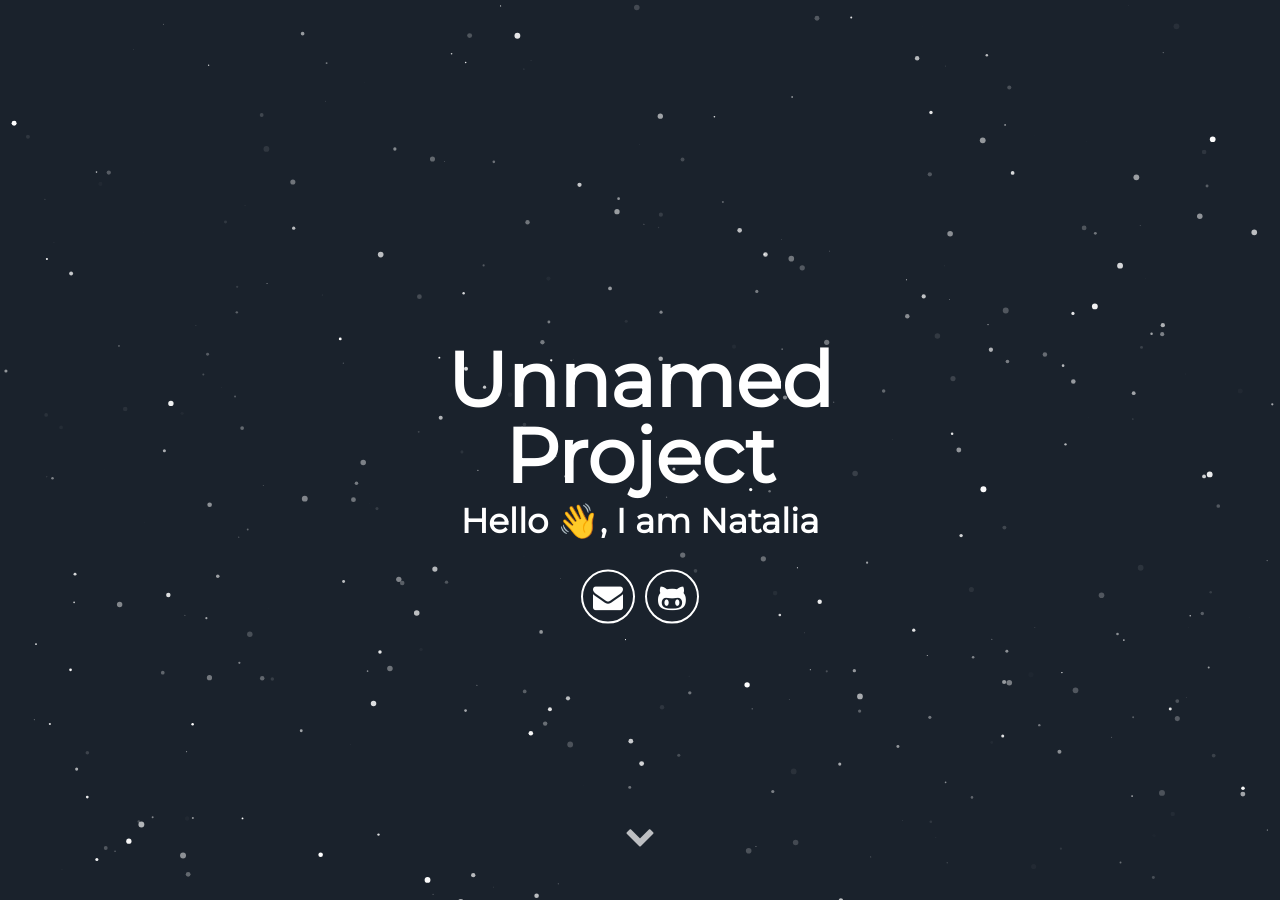
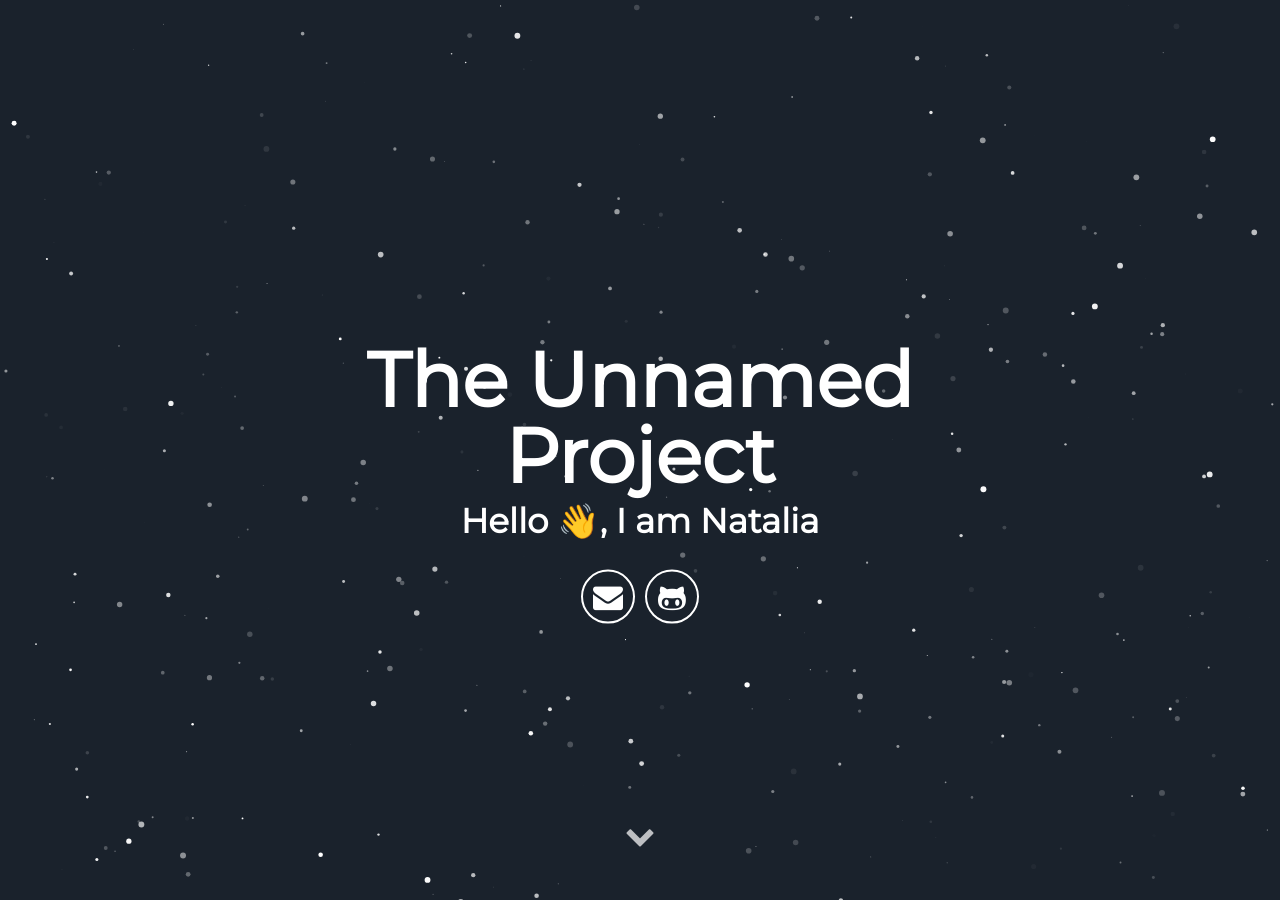
Before and after one commit to srnatalia/srnatalia.github.io, a Jekyll site: the page built from index.html, in a window 1280 px wide and 900 px high. Built offline with Jekyll 4.4.1, drawn with Linux system fonts in a browser that asks for light colours; some web fonts are replaced.

Commit message:
Update _config.yml

```diff
--- a/_config.yml
+++ b/_config.yml
@@ -5,7 +5,7 @@ description:
 # url: "localhost:3000" # the base hostname & protocol for your site e.g. http://willianjusten.com.br
 
 # User settings
-username: Unnamed Project
+username: The Unnamed Project
 user_description: I'm a Software Engineer from Argentina, always searching for the next challenge; no task is too scary nor too difficult. Lately I have been immersed in world of Giving Circles working with Grapevine, a California based startup trying to improve the world through collaborative giving. I'm the first engineer they hired to work on the platform.
 user_title: Hello 👋, I am Natalia
 email: natalia.nrsoares@gmail.com
```
